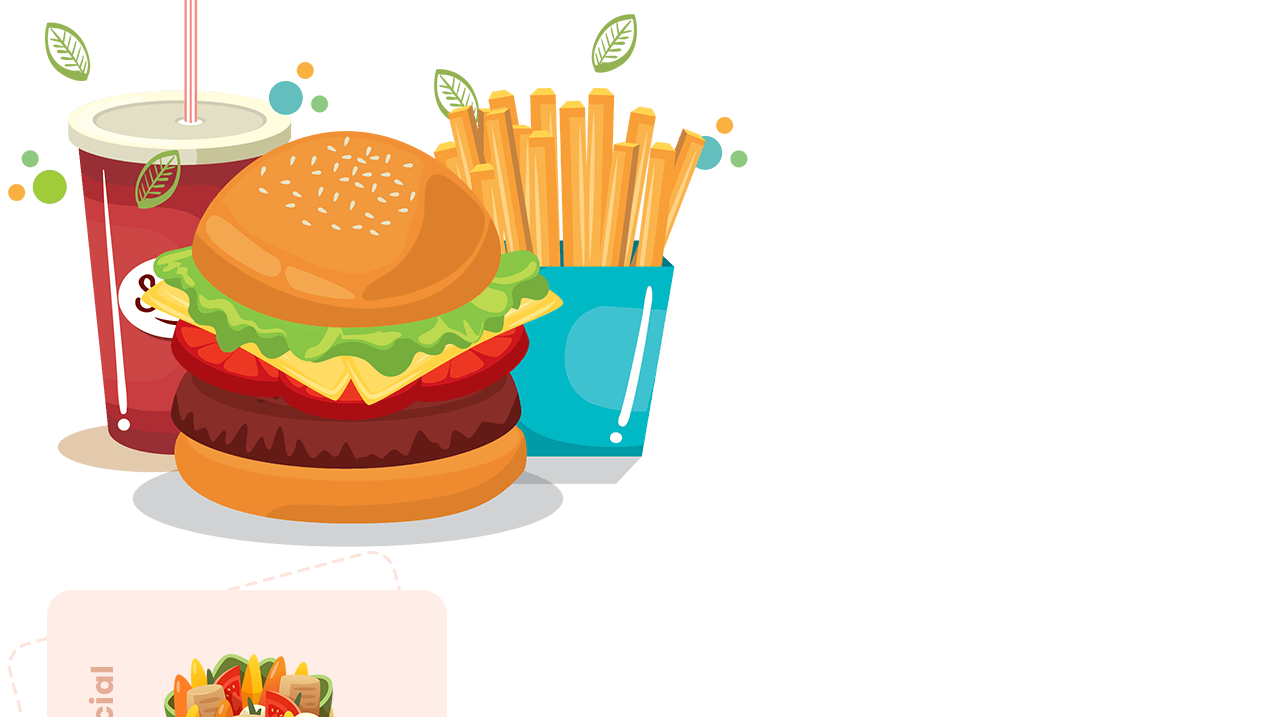
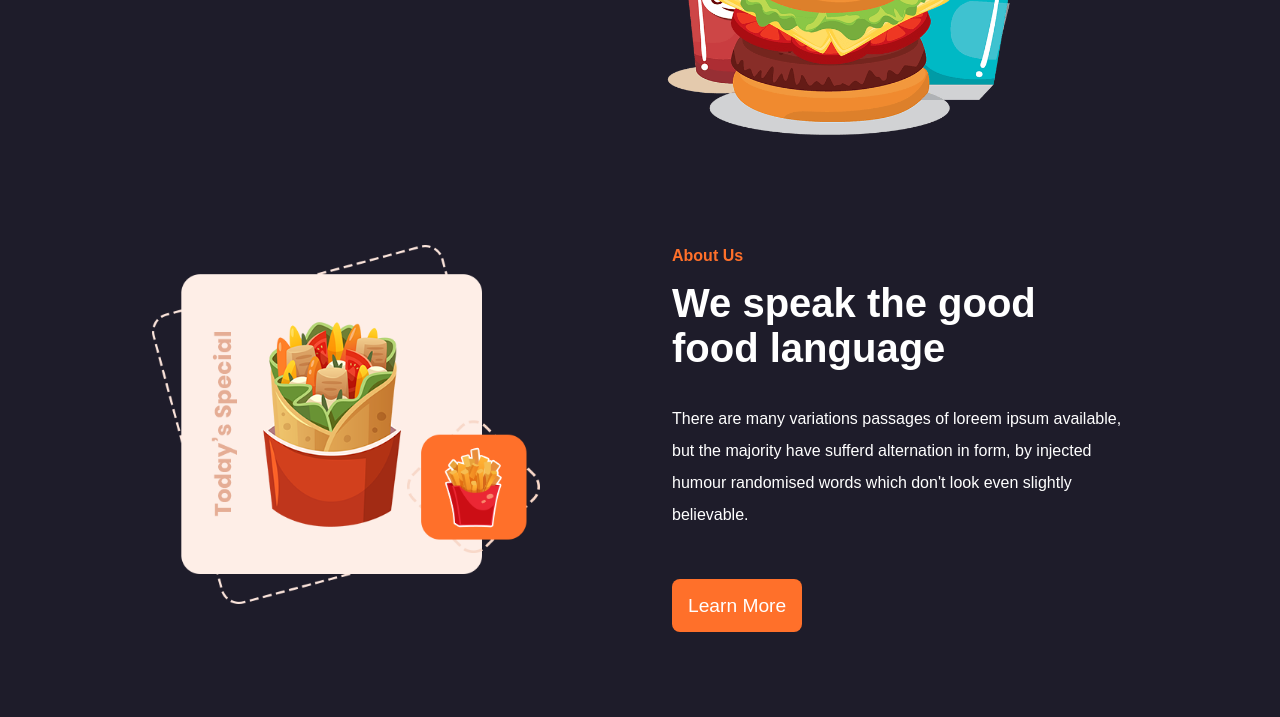
Before and after one commit to Bonker009/food1, a plain HTML site: page index.html in a window 1280 px wide. Shown: the part 486-1203 px from the top of the page. Drawn offline with Linux system fonts and the light colour scheme; files that its build step writes are made by us from their sources; the site is published under a folder, as on GitHub Pages, so addresses that start at the root find nothing; a script that the page names is missing.

Commit message:
Update index.html

```diff
--- a/index.html
+++ b/index.html
@@ -4,7 +4,7 @@
     <meta charset="UTF-8">
     <meta http-equiv="X-UA-Compatible" content="IE=edge">
     <meta name="viewport" content="width=device-width, initial-scale=1.0">
-    <link rel="stylesheet" href="/Food/web-page/style.css">
+    <link rel="stylesheet" href="style.css">
 
     <title>Food</title>
 </head>
```
